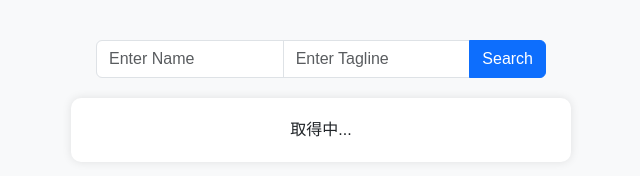
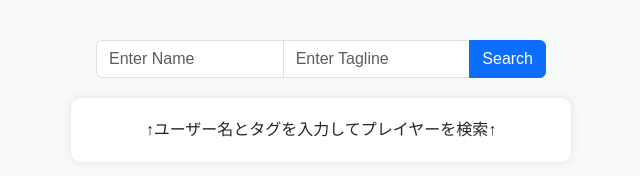
Before and after one commit to yuyutti/valorant-rank-api, a website: page public/index.html in a window 1280 px wide. Shown: the whole page, without its empty margins (319-959 px from the left). Drawn offline with nearby package versions, Linux system fonts and the light colour scheme.

Commit message:
chore: Update loading message for player search

```diff
--- a/public/index.html
+++ b/public/index.html
@@ -100,7 +100,7 @@
     </div>
 
     <div class="player-info" id="playerInfo">
-        <div class="loading" id="loadingMessage">取得中...</div>
+        <div class="loading" id="loadingMessage">↑ユーザー名とタグを入力してプレイヤーを検索↑</div>
         <div class="player-card" style="display:none;">
             <img src="/img/main" alt="Player Card" id="playerCardImage">
         </div>
@@ -183,6 +183,7 @@
         const name = urlParams.get('name');
         const tagline = urlParams.get('tagline');
         if (name && tagline) {
+            document.getElementById('loadingMessage').text = '取得中...';
             document.getElementById('nameInput').value = name;
             document.getElementById('taglineInput').value = tagline;
             document.getElementById('searchForm').dispatchEvent(new Event('submit'));
```
